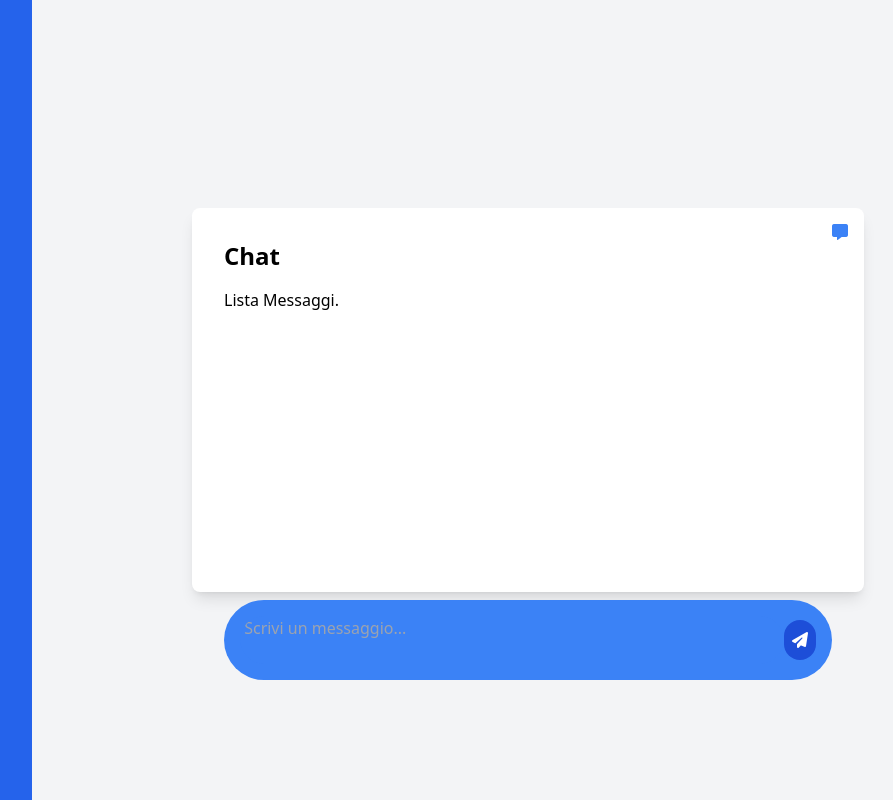
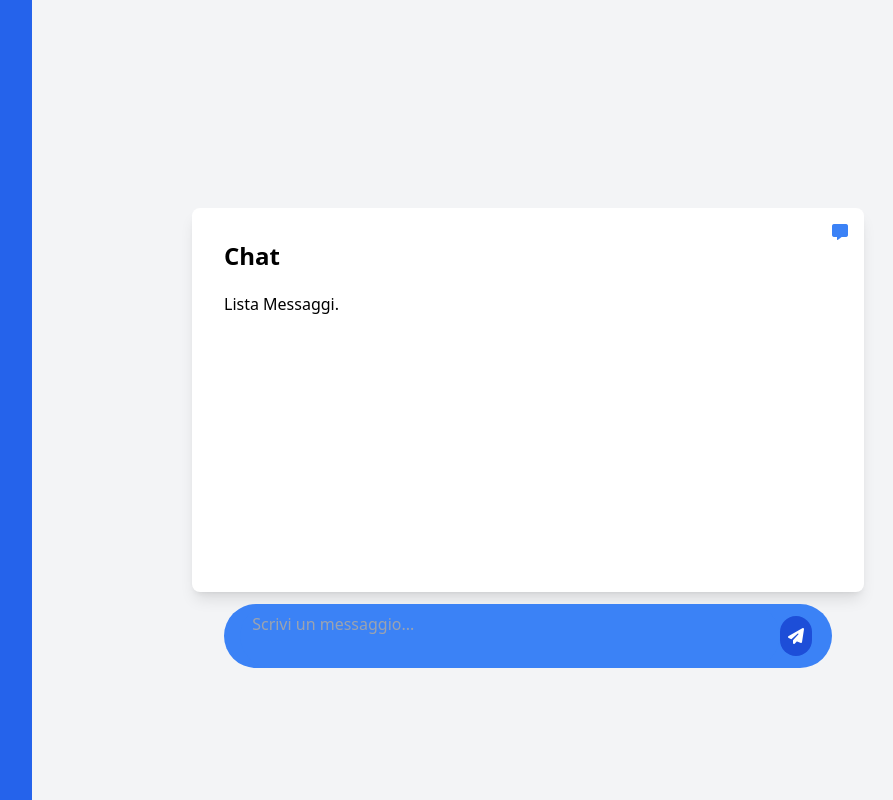
Before and after one commit to matteoleto/tsxtailwind, a React (Vite) app: page / in a window 1280 px wide. Shown: the whole page, without its empty margins (256-1149 px from the left). Built offline with nearby package versions, Linux system fonts and the light colour scheme.

Commit message:
Refresh colore testo

```diff
--- a/src/components/ListItem.tsx
+++ b/src/components/ListItem.tsx
@@ -6,13 +6,13 @@ import { Messaggio } from './types';
 function ListItem(prop: Messaggio) {
   let chId: string;
   if (prop.sender) {
-    chId = ""; // Assign appropriate class or ID for sender
+    chId = "flex items-center justify-between p-2 bg-gray-100 rounded-md mb-2"; // Assign appropriate class or ID for sender
   } else {
-    chId = ""; // Assign appropriate class or ID for receiver
+    chId = "flex items-center justify-between p-2 bg-blue-200 rounded-md mb-2"; // Assign appropriate class or ID for receiver
   }
 
   return (
-    <div className="flex items-center justify-between p-2 bg-gray-100 rounded-md mb-2">
+    <div className= {chId}>
       <div className="flex-1">{prop.text}</div>
       <button className="bg-gray-400 hover:bg-gray-600 text-white rounded-full h-8 w-8 flex items-center justify-center">
         <FontAwesomeIcon icon={faEdit} />
--- a/src/components/Rectangle.tsx
+++ b/src/components/Rectangle.tsx
@@ -13,7 +13,7 @@ const Rectangle: React.FC = () => {
 
   const handleSendMessage = () => {
     if (message.trim()) {
-      let inArray: Messaggio = { text: message, sender: true };
+      let inArray: Messaggio = { text: message, sender: false };
       setMessageArray([...messageArray, inArray]);
       setMessage('');
     }
--- a/src/style.css
+++ b/src/style.css
@@ -1,11 +1,11 @@
 /* styles.css */
 
 .btn-primary {
-    @apply bg-blue-700 hover:bg-blue-600 text-white rounded-full p-2;
+    @apply bg-blue-700 hover:bg-blue-600 text-white rounded-full p-2 mr-5;
   }
 
   .textarea-primary {
-    @apply flex-grow bg-blue-500 text-white rounded-full focus:outline-none resize-none;
+    @apply flex-grow bg-blue-500 text-white rounded-full p-2 focus:outline-none resize-none ml-4;
   }
 
   .chat-container {
@@ -17,7 +17,7 @@
   }
 
   .chat-header {
-    @apply text-2xl font-bold mb-4;
+    @apply text-2xl font-bold mb-5;
   }
 
   .chat-subheader {
@@ -33,5 +33,5 @@
   }
 
   .message-input-container {
-    @apply flex items-center bg-blue-500 text-white rounded-full p-4;
+    @apply flex items-center bg-blue-500 text-white rounded-full;
   }
```
Also changed, not shown: src/components/Navbar.tsx (deleted).
